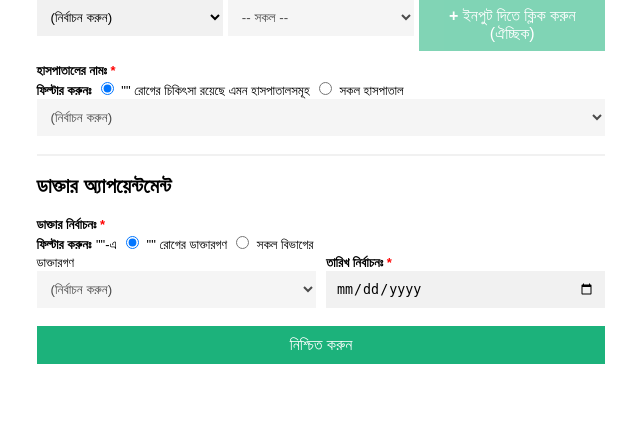
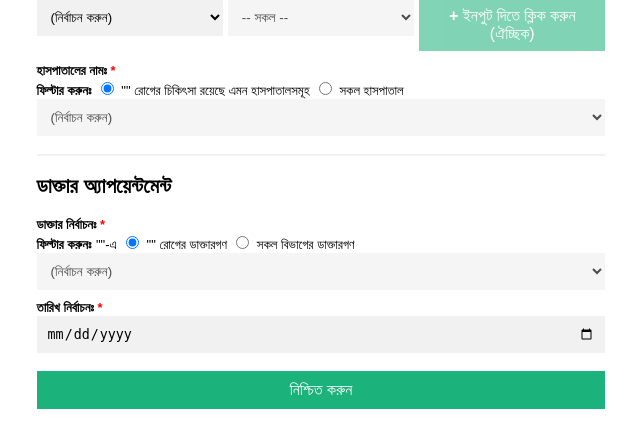
Before and after one commit to mahfuz225bd/Hospital-E-Ticketing-System, a Flask app: page / in a window 1280 px wide. Shown: the part 713-1138 px from the top of the page, without its empty margins (319-959 px from the left). Before the commit the page ends 1077 px from the top, so only its background shows below. Run offline with Flask 3, Linux system fonts and the light colour scheme; data that the repository does not hold is empty.

Commit message:
moved input into a separated row

```diff
--- a/templates/index.html
+++ b/templates/index.html
@@ -20,6 +20,7 @@
       <input type="text" placeholder="রোগীর বয়স *" name="age" id="age" required />
     </div>
   </div>
+
   <div class="input-row">
     <div class="input-col left">
       <input type="text" placeholder="ফোন নম্বর *" name="phone" id="phone" required />
@@ -42,6 +43,7 @@
       <label for="problem_unknown">রোগ বুঝতে পারছি না, তাই রোগের লক্ষণগুলো লিখি</label>
     </div>
   </div>
+
   <div class="input-row" style="margin-top: -10px">
     <div class="input-col">
       <label for="problem">রোগ/সমস্যা নির্বাচনঃ</label>
@@ -62,6 +64,7 @@
         style="margin-top: 10px" />
     </div>
   </div>
+
   <div class="input-row">
     <div class="input-col">
       <label>রোগের লক্ষণসমূহঃ</label>
@@ -103,7 +106,8 @@
       </select>
     </div>
   </div>
-  <div class="input-row" hidden>
+
+  <div class="input-row">
     <div class="input-col">
       <label for="hospital">হাসপাতালের নামঃ <span style="color: red">*</span></label>
       <br>
@@ -124,7 +128,7 @@
   <h2>ডাক্তার অ্যাপয়েন্টমেন্ট</h2>
 
   <div class="input-row">
-    <div class="input-col left">
+    <div class="input-col">
       <label for="doctor">ডাক্তার নির্বাচনঃ <span style="color: red">*</span></label>
       <br>
       <span class="filter-label">ফিল্টার করুনঃ</span>
@@ -140,7 +144,10 @@
         <option>(নির্বাচন করুন)</option>
       </select>
     </div>
-    <div class="input-col right" style="display: flex; justify-content: end; flex-direction: column;">
+  </div>
+
+  <div class="input-row">
+    <div class="input-col" style="display: flex; justify-content: end; flex-direction: column;">
       <label for="appoinmentDate">তারিখ নির্বাচনঃ <span style="color: red">*</span></label>
       <input type="date" name="appoinmentDate" id="appoinmentDate" required />
     </div>
```
